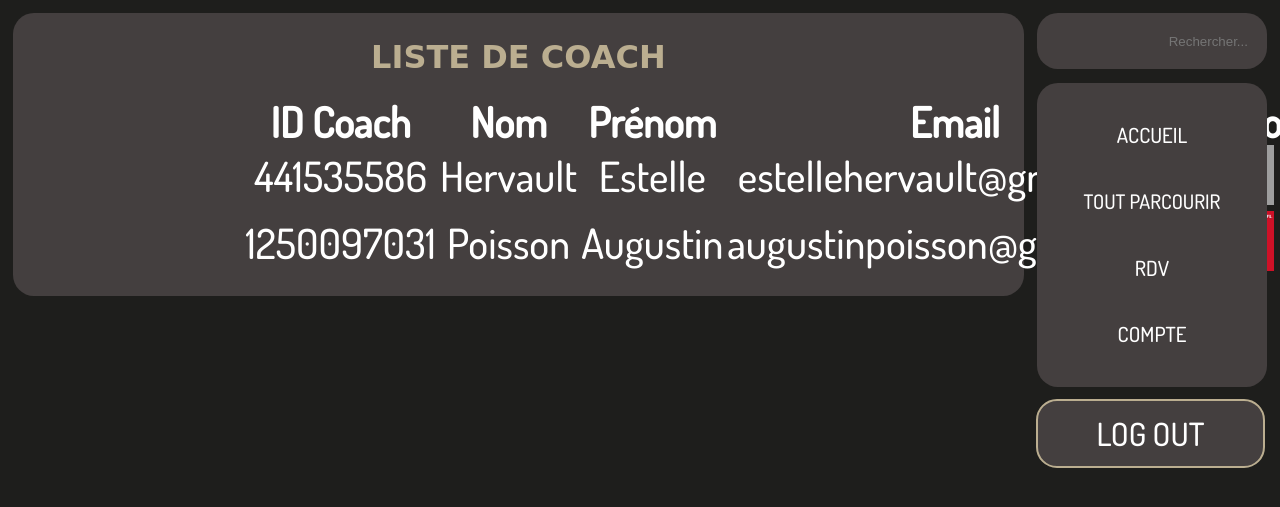
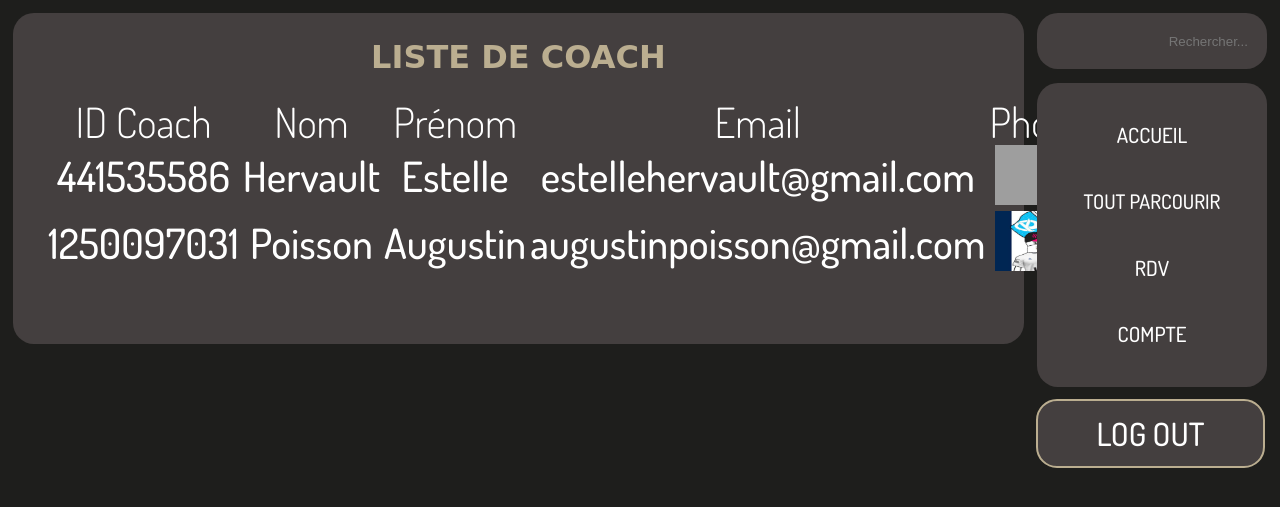
Before and after one commit to Kal3idoscope/Sportify-Project, a PHP site: page /affichage_coach.php in a window 1280 px wide. Shown: the top 507 px of the page. Run offline with PHP 8.4, Linux system fonts and the light colour scheme; a user stored in the database is signed in; data comes from the database, SQL or seed files in the repository; some web fonts are replaced; grey boxes are pictures that could not be loaded.

Commit message:
kdokdokdokdokdokdod mikado

```diff
--- a/affichage_coach.php
+++ b/affichage_coach.php
@@ -19,16 +19,16 @@ $sql2 = mysqli_query($conn, "SELECT * FROM coach");
 <div class="blocHeader">
     <div class="bloc1">
         <h1 class="titre">LISTE DE COACH<h1>
-            <div class = "fieldInput" style="margin-left:22% ; font-weight:lighter; margin-bottom:2%">
+            <div class = "fieldInput" style="margin-left:2% ; font-weight:lighter; margin-bottom:2%">
                 <table>
 
                     <thead>
                     <tr>
-                        <th>ID Coach </th>
-                        <th>Nom </th>
-                        <th>Prénom </th>
-                        <th>Email </th>
-                        <th>Photo</th>
+                        <th style="font-weight:lighter">ID Coach</th>
+                        <th style="font-weight:lighter">Nom </th>
+                        <th style="font-weight:lighter">Prénom </th>
+                        <th style="font-weight:lighter">Email </th>
+                        <th style="font-weight:lighter">Photo</th>
                     </tr>
                     </thead>
 
@@ -46,7 +46,7 @@ $sql2 = mysqli_query($conn, "SELECT * FROM coach");
                     ?>
                     </tbody>
                 </table>
-            </div>
+            </div><br>
     </div>
 
 
--- a/salleOmnes.php
+++ b/salleOmnes.php
@@ -101,11 +101,11 @@
       <p class ="quand"> QUAND? <br> <br> Du lundi au samedi <br> 9h00-22h00</p>
       <p class ="ou"> OÙ? <br> <br> 6 rue Sextius Michel <br> 75015, Paris</p>
       <p class ="qui"> <a href="affichage_coach.php">QUI? <br> <br> Liste du personnel</a></p>
-      <p class ="quoi"> <a href="#">QUOI? <br> <br> Le matériel</a> </p>
+      <p class ="quoi"> <a href="#">QUOI? <br> <br> Voir le matériel</a> </p>
     </div>
   </div>
   <div class="options">
-  <div class="blocblur3">
+  <div class="blocblur3", style="margin-top:-3%">
     <div class="centré">
     <p style="text-align:center">REGLES SUR L'UTILISATION DES MACHINES CHEZ SPORTIFY</p>
     </div>
@@ -118,7 +118,9 @@
   </div>
   <div class="bloc6-2">
   </div>
+  <button style="margin-left:41%; height:100%; width:20%; font-size:200%; margin-top:-5%"> JE SOUHAITE VISITER LA SALLE </button>
 </div>
+
 <div class="citation">
   <p>
     "Retrouvez notre programme de nutrition <a href="Images/NutritionSportive.pdf" download><span class="souligne">ici</span></a> !"
```
